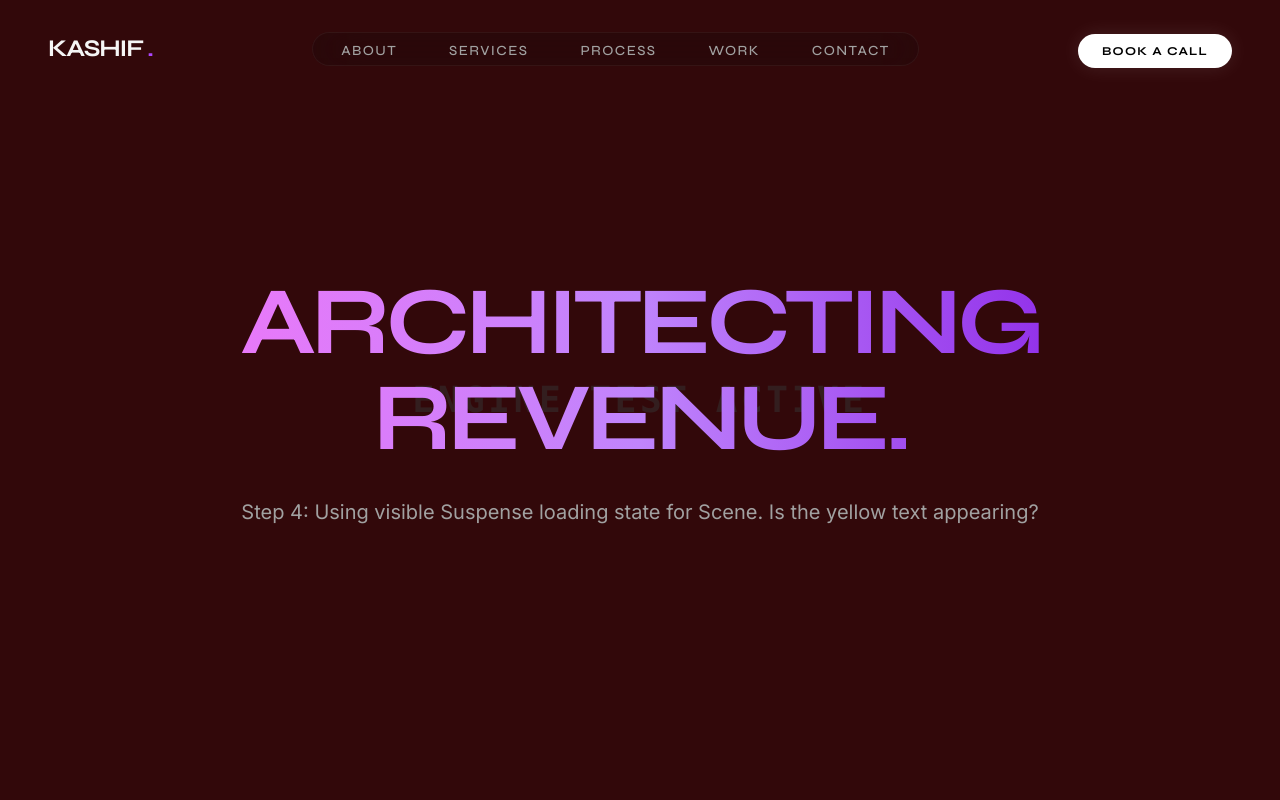
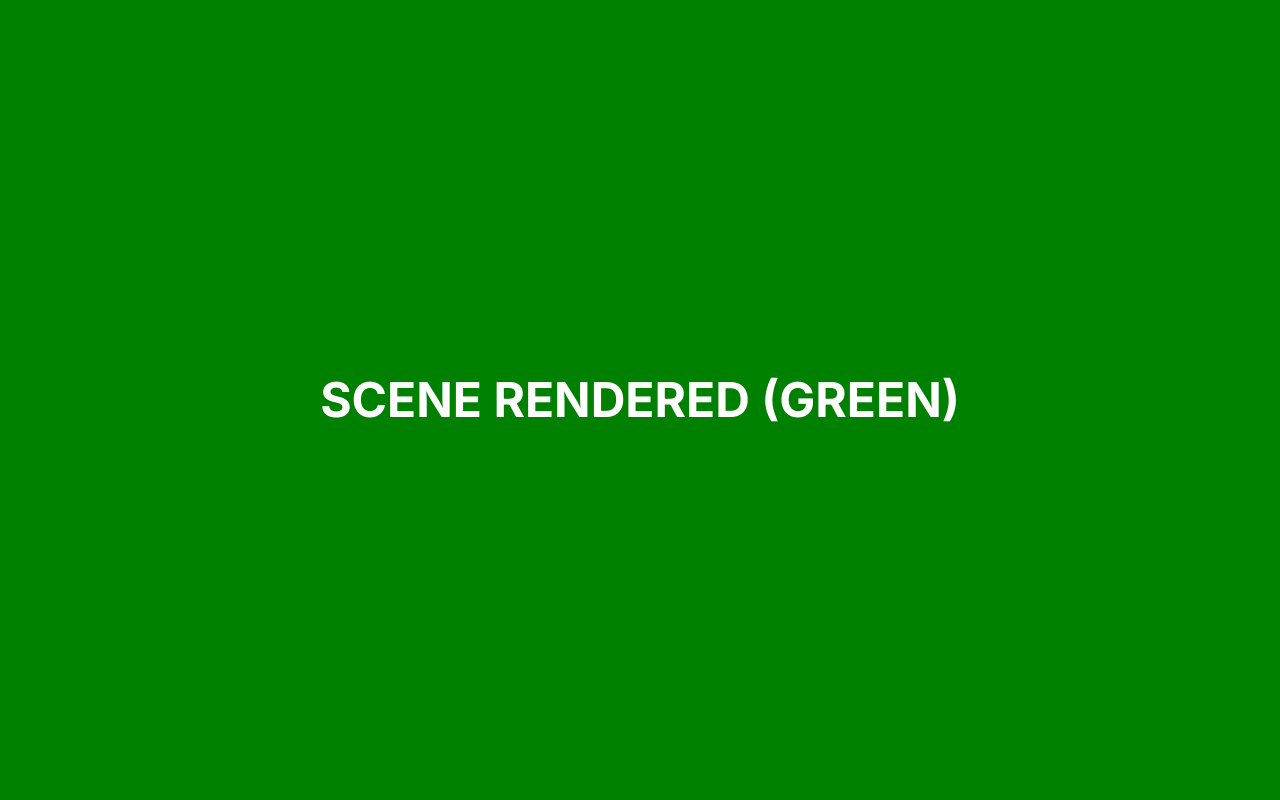
Before and after one commit to abdulahkashif/abdulahkashif-portfolio, a Next.js app: page / in a window 1280 px wide. Shown: the top 800 px of the page. Built offline with nearby package versions, Linux system fonts and the light colour scheme.

Commit message:
Step 5: FORCE UPDATE V5 - Green Screen Diagnostic

```diff
--- a/app/page.tsx
+++ b/app/page.tsx
@@ -1,13 +1,13 @@
 import dynamic from "next/dynamic";
 import { Suspense } from "react";
 
-// Using a visible fallback for diagnostics
+// FORCE UPDATE V5 - STEP 5
 const Scene = dynamic(() => import("@/components/Scene"), {
   ssr: false,
   loading: () => (
-    <div className="fixed inset-0 z-[1] bg-yellow-500/20 flex items-center justify-center">
-      <span className="text-yellow-500 font-mono text-xs uppercase tracking-widest animate-pulse">
-        Loading Scene...
+    <div className="fixed inset-0 z-[9999] bg-yellow-500 flex items-center justify-center">
+      <span className="text-black font-mono text-2xl font-bold uppercase tracking-widest animate-pulse">
+        LOADING SCENE (YELLOW)
       </span>
     </div>
   )
@@ -23,17 +23,17 @@ import FAQ from "@/components/FAQ";
 
 export default function Home() {
   return (
-    <main className="relative min-h-screen bg-black">
-      {/* Background Scene - Step 4 of re-enabling */}
+    <main className="relative min-h-screen bg-black overflow-hidden">
+      {/* Background Scene - Step 5 of re-enabling */}
       <Scene />
 
       <div className="relative z-10 w-full overflow-hidden">
-        <section className="h-screen flex items-center justify-center text-center px-6">
+        <section className="h-screen flex items-center justify-center text-center px-6 bg-red-950/20">
           <div className="max-w-4xl">
-            <h1 className="text-5xl md:text-8xl font-display font-bold uppercase tracking-tighter mb-8 text-gradient">
-              Architecting <br /> Revenue.
+            <h1 className="text-5xl md:text-8xl font-display font-bold uppercase tracking-tighter mb-8 text-white">
+              FORCE UPDATE V5
             </h1>
-            <p className="text-xl text-neutral-400">Step 4: Using visible Suspense loading state for Scene. Is the yellow text appearing?</p>
+            <p className="text-xl text-neutral-400">Step 5: Diagnostic. If you see a green or yellow screen, the component system is finally working.</p>
           </div>
         </section>
 
--- a/components/Scene.tsx
+++ b/components/Scene.tsx
@@ -2,10 +2,24 @@
 
 export default function Scene() {
   return (
-    <div className="fixed inset-0 z-0 h-screen w-full bg-red-500 opacity-20 pointer-events-none flex items-center justify-center">
-      <span className="text-white font-mono text-4xl font-bold opacity-50 uppercase tracking-widest">
-        Engine Test Active
-      </span>
+    <div
+      style={{
+        position: 'fixed',
+        top: 0,
+        left: 0,
+        width: '100vw',
+        height: '100vh',
+        backgroundColor: 'green',
+        zIndex: 9999,
+        display: 'flex',
+        alignItems: 'center',
+        justifyContent: 'center',
+        color: 'white',
+        fontSize: '3rem',
+        fontWeight: 'bold'
+      }}
+    >
+      SCENE RENDERED (GREEN)
     </div>
   );
 }
```
